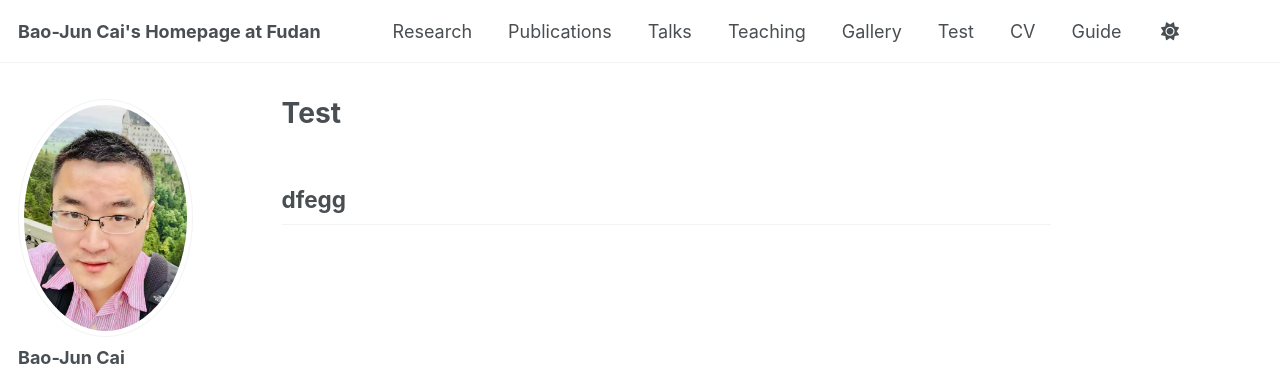
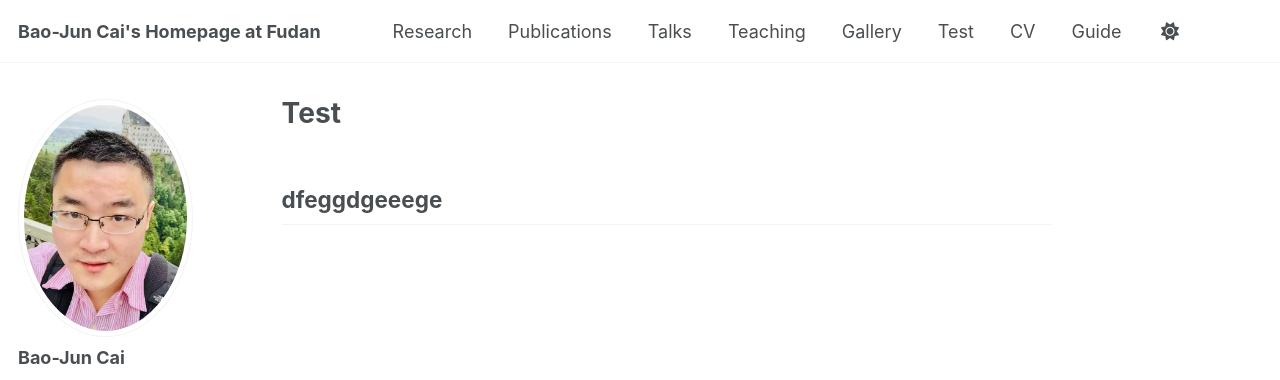
Before and after one commit to bjcai-phys/bjcai-phys.github.io, a Jekyll site: the page built from _pages/test.md, in a window 1280 px wide. Shown: the top 380 px of the page. Built offline with Jekyll 4.4.1, drawn with Linux system fonts in a browser that asks for light colours; some web fonts are replaced.

Commit message:
Update test.md

```diff
--- a/_pages/test.md
+++ b/_pages/test.md
@@ -5,4 +5,4 @@ permalink: /test/
 author_profile: true
 ---
 
-## dfegg
+## dfeggdgeeege
```
